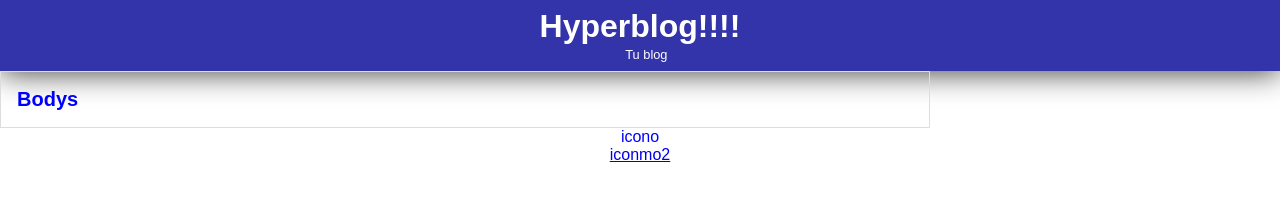
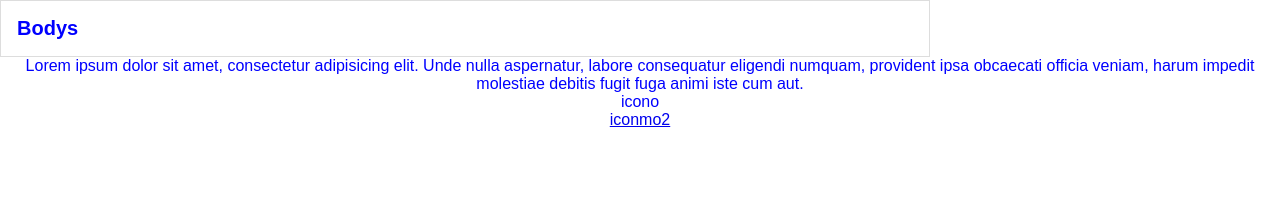
Before and after one commit to diogosss/hyperblog, a plain HTML site: page index.html in a window 1280 px wide. Drawn offline with Linux system fonts and the light colour scheme.

Commit message:
Error conflicto

```diff
--- a/index.html
+++ b/index.html
@@ -9,12 +9,13 @@
 </head>
 <body>
     <main>
-        <div id="cabecera">
-            <h1>Hyperblog!!!!</h1>
-            <span id="tagline">Tu blog</span>
-        </div>
         <div id="container">
             <h1>Bodys</h1>
+        </div>
+        <div>
+            <p>
+                Lorem ipsum dolor sit amet, consectetur adipisicing elit. Unde nulla aspernatur, labore consequatur eligendi numquam, provident ipsa obcaecati officia veniam, harum impedit molestiae debitis fugit fuga animi iste cum aut.
+            </p>
         </div>
     </main>
     <footer>
```
